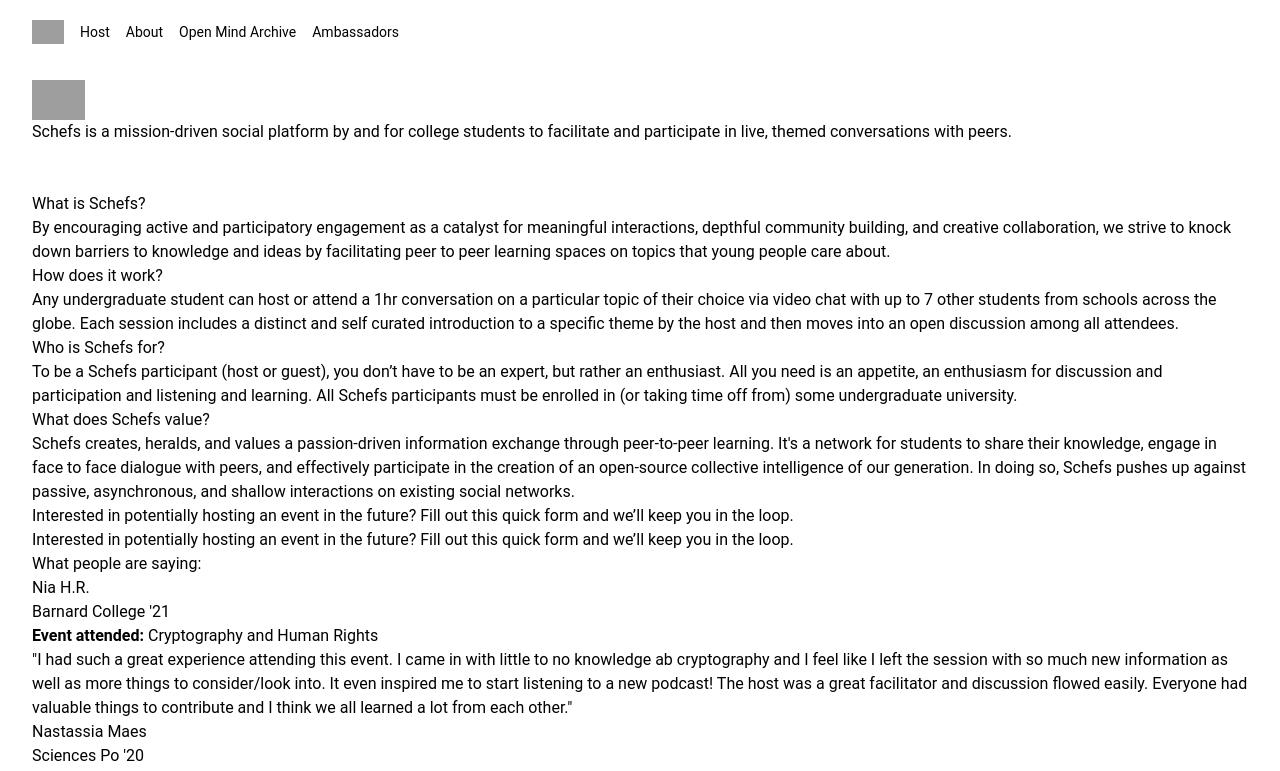
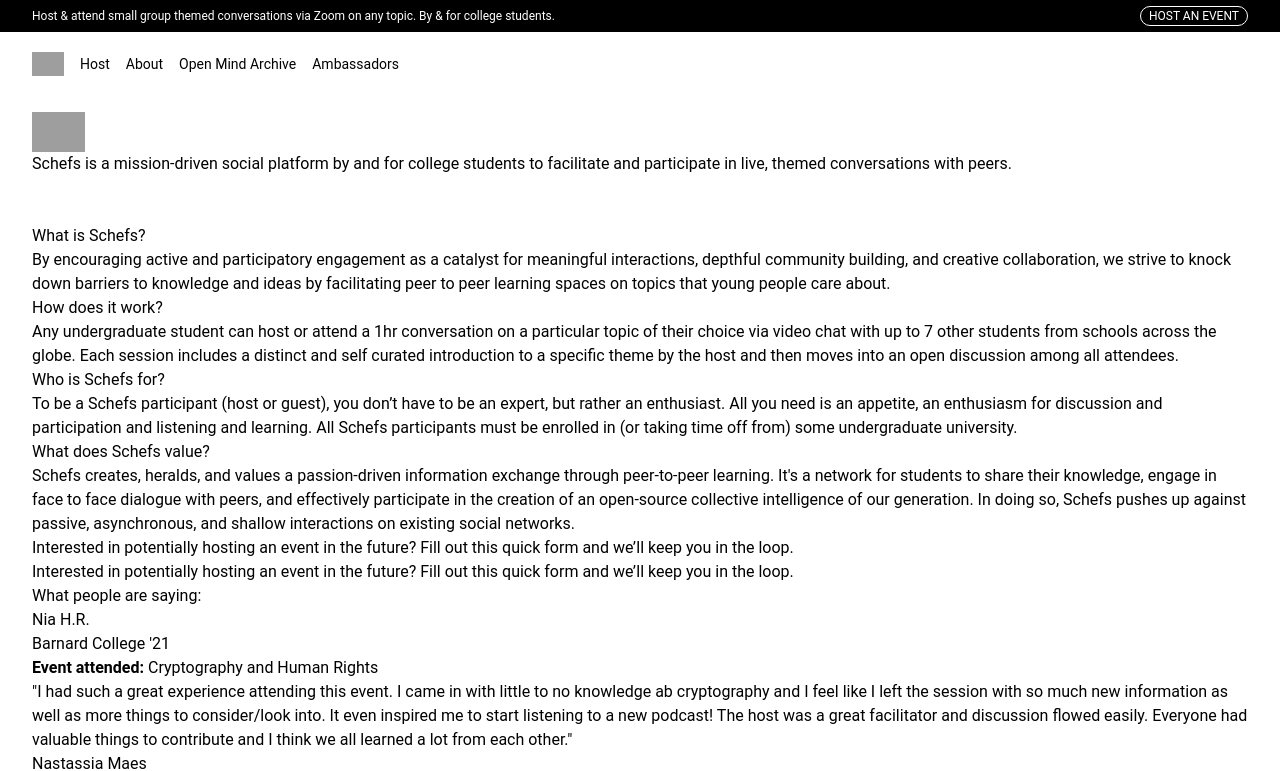
Before and after one commit to jacquelinemarchal/schefs, a Next.js app: page /about in a window 1280 px wide. Shown: the top 771 px of the page. Built offline with nearby package versions, Linux system fonts and the light colour scheme; grey boxes are pictures that could not be loaded.

Commit message:
banner completed

```diff
--- a/src/components/banner.js
+++ b/src/components/banner.js
@@ -1,15 +1,15 @@
 import React from "react";
+import BlackPillButton from "./bpillbutton"
 
 const Banner = (props) => {
   return (
-    <div className="h-6 w-full fixed bg-black">
-
+    <div className="h-8 flex justify-center md:justify-between px-8 sticky items-center top-0 bg-black">
+      <p className="hidden md:block text-white text-xs">{props.left}</p>
+      <div>
+        <BlackPillButton text={props.buttonText} />
+      </div>
     </div>
     )
 };
 
 export default Banner;
-
-//<p className="">{props.left}</p>
-//<a className="" href={props.link}>{props.buttonText}</a>
-//<div className="h-6 w-full bg-black"></div>
--- /dev/null
+++ b/src/components/bpillbutton.js
@@ -0,0 +1,9 @@
+import React from "react";
+
+const BlackPillButton = (props) => {
+  return (
+    <button className="flex justify-center items-center bg-transparent focus:outline-none text-xs text-white hover:bg-white hover:text-black border border-white px-2 rounded-full">{props.text}</button>
+  )
+};
+
+export default BlackPillButton;
--- a/src/components/navbar.js
+++ b/src/components/navbar.js
@@ -24,7 +24,7 @@
 
     return (
       <div>
-        <nav className={"bg-white fixed w-full top-0 " + (isScroll !== 0 ? 'shadow-lg' : '')}>
+        <nav className={"bg-white fixed w-full top-auto " + (isScroll !== 0 ? 'shadow-lg' : '')}>
           <div className="items-center sm:flex sm:justify-start sm:mx-8 sm:px-0 my-4 mx-4 px-4 py-1">
             <div className="flex justify-between">
               <div>
```
